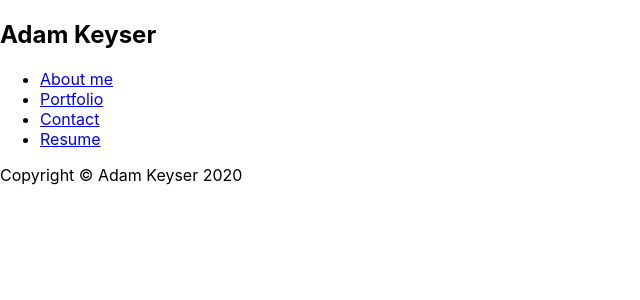
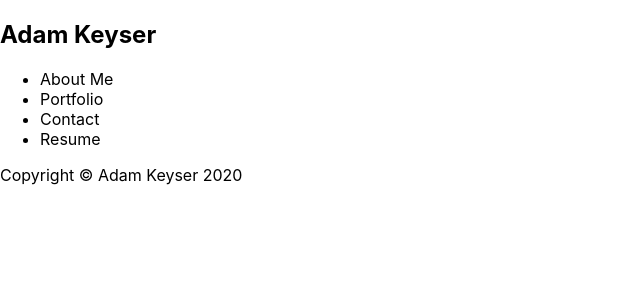
Before and after one commit to adamkeyser45/professional_portfolio, a React (Create React App) app: page / in a window 1280 px wide. Shown: the top 300 px of the page, without its empty margins (0-640 px from the left). Built offline with nearby package versions, Linux system fonts and the light colour scheme.

Commit message:
nav tabs generate properly

```diff
--- a/src/App.js
+++ b/src/App.js
@@ -1,15 +1,23 @@
-import React from 'react';
+import React, { useState } from 'react';
 import Header from './components/Header';
 import Navigation from './components/Navigation';
 import Footer from './components/Footer';
 // import './App.css';
 
 function App() {
+
+  const [tabs] = useState([
+    { name: "About Me" },
+    { name: "Portfolio" },
+    { name: "Contact" },
+    { name: "Resume" }
+  ]);
+
   return (
     <div>
       <main>
         <Header></Header>
-        <Navigation></Navigation>
+        <Navigation tabs={tabs}></Navigation>
       </main>
       <Footer />
     </div>
--- a/src/components/Navigation/index.js
+++ b/src/components/Navigation/index.js
@@ -1,29 +1,22 @@
 import React from 'react';
 
-function Navigation() {
+function Navigation(props) {
+    const {
+        tabs = []
+    } = props;
+
     return (
         <nav>
             <ul>
-                <li>
-                    <a href="#about">
-                        About me
-                    </a>
-                </li>
-                <li>
-                    <a href="#portfolio">
-                        Portfolio
-                    </a>
-                </li>
-                <li>
-                    <a href="#contact">
-                        Contact
-                    </a>
-                </li>
-                <li>
-                    <a href="#resume">
-                        Resume
-                    </a>
-                </li>
+                {tabs.map((tab) => (
+                    <li
+                        key={tab.name}
+                    >
+                        <span>
+                            {tab.name}
+                        </span>
+                    </li>
+                ))}
             </ul>
         </nav>
     );
```
